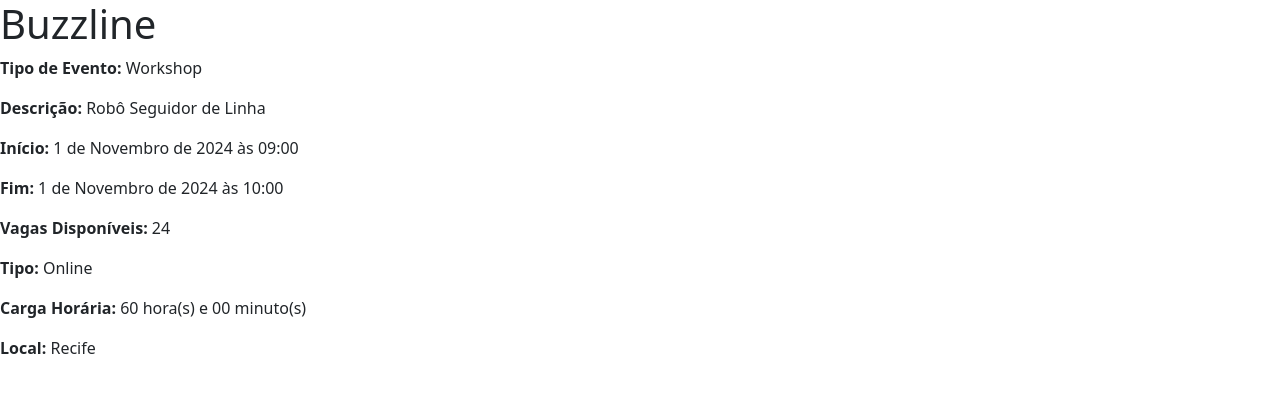
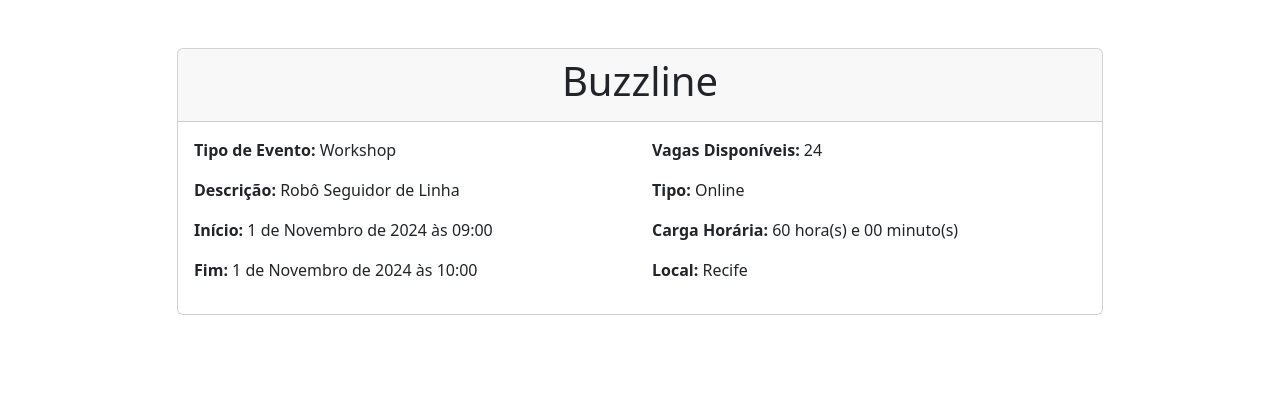
Before and after one commit to majupeixoto/polaris, a Django app: page /evento/1/ in a window 1280 px wide. Shown: the top 393 px of the page. Run offline with Django 5.2, Linux system fonts and the light colour scheme; data comes from the database, SQL or seed files in the repository.

Commit message:
Front visualizar evento

```diff
--- a/Projeto/apps/templates/apps/visualizar_evento.html
+++ b/Projeto/apps/templates/apps/visualizar_evento.html
@@ -3,15 +3,31 @@
 <title>{% block title %}{{ evento.titulo }}{% endblock %}</title>
 
 {% block content %}
-    <body>
-        <h1>{{ evento.titulo }}</h1>
+<div class="container mt-5">
+    <div class="row justify-content-center">
+        <div class="col-md-10">
+            <div class="card">
+                <div class="card-header text-center">
+                    <h1 class="card-title">{{ evento.titulo }}</h1>
+                </div>
+                <div class="card-body">
+                    <div class="row">
+                        <div class="col-md-6">
                             <p><strong>Tipo de Evento:</strong> {{ evento.tipo_evento }}</p>
                             <p><strong>Descrição:</strong> {{ evento.descricao }}</p>
                             <p><strong>Início:</strong> {{ evento.inicio_evento }}</p>
                             <p><strong>Fim:</strong> {{ evento.fim_evento }}</p>
+                        </div>
+                        <div class="col-md-6">
                             <p><strong>Vagas Disponíveis:</strong> {{ evento.vagas }}</p>
                             <p><strong>Tipo:</strong> {{ evento.get_tipo_display }}</p>
                             <p><strong>Carga Horária:</strong> {{ evento.carga_horaria_formatada }}</p>
                             <p><strong>Local:</strong> {{ evento.local }}</p>
-    </body>
+                        </div>
+                    </div>
+                </div>
+            </div>
+        </div>
+    </div>
+</div>
 {% endblock %}
```
Lines whose indentation alone changed are shown as unchanged.
